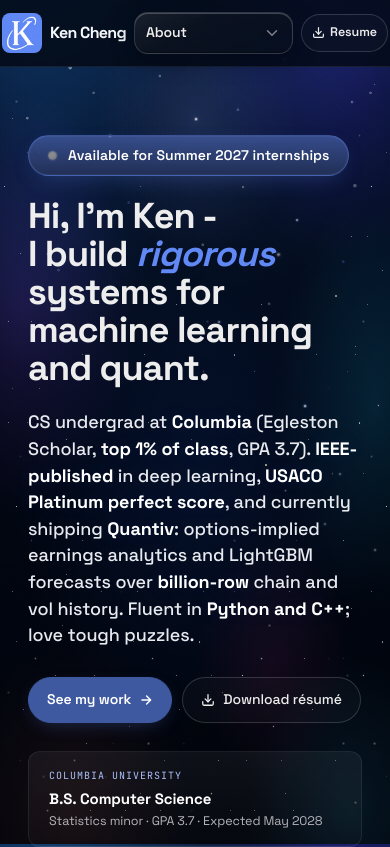
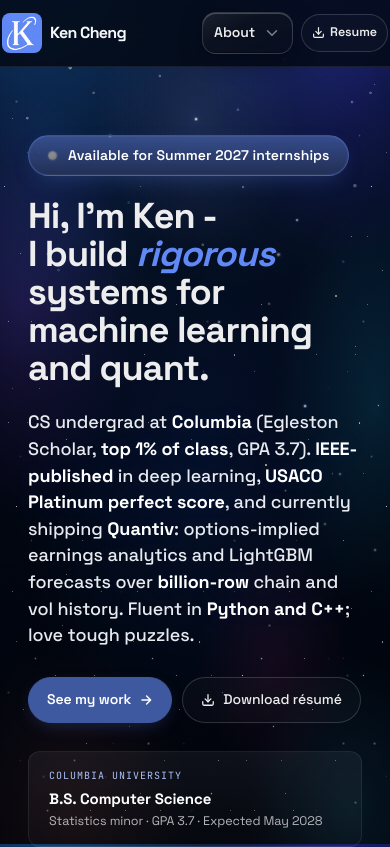
Before and after one commit to kenchengkc/personal-website, a Next.js app: page / in a window 390 px wide. Shown: the top 847 px of the page. Built offline with nearby package versions, Linux system fonts and the light colour scheme.

Commit message:
Enhance navigation styles in global CSS by introducing responsive width adjustments for navigation elements. Implement flex properties for better layout management in both dense and standard navigation modes, ensuring improved visual consistency and usability across various screen sizes.

```diff
--- a/app/globals.css
+++ b/app/globals.css
@@ -574,8 +574,17 @@ button { font: inherit; cursor: pointer; }
   }
   .v2-nav-mnav {
     display: block;
+    min-width: 0;
+  }
+  .v2-nav--dense .v2-nav-mnav {
     width: 100%;
-    min-width: 0;
+    flex: 1 1 0%;
+  }
+  /* Shorter labels while "Ken Cheng" shows: pill only as wide as content (+ chevron). */
+  .v2-nav:not(.v2-nav--dense) .v2-nav-mnav {
+    width: fit-content;
+    max-width: 100%;
+    flex: 0 1 auto;
   }
   .v2-nav--dense .v2-brand-name {
     display: none;
@@ -599,7 +608,7 @@ button { font: inherit; cursor: pointer; }
     min-width: 0;
   }
   /* Full brand (hero): pull logo slightly left, résumé toward the safe edge, tighten
-     padding so “About” fits without ellipsis on narrow iPhones. */
+     padding so "About" fits without ellipsis on narrow iPhones. */
   .v2-nav:not(.v2-nav--dense) .v2-nav-inner {
     padding-left: max(8px, env(safe-area-inset-left, 0px));
     padding-right: max(6px, env(safe-area-inset-right, 0px));
@@ -626,8 +635,20 @@ button { font: inherit; cursor: pointer; }
     gap: 5px;
   }
   .v2-nav:not(.v2-nav--dense) .v2-nav-mnav-trigger {
+    width: fit-content;
+    max-width: 100%;
     padding: 9px 11px;
     gap: 8px;
+  }
+  .v2-nav:not(.v2-nav--dense) .v2-nav-mnav-trigger-label {
+    flex: 0 1 auto;
+  }
+  .v2-nav--dense .v2-nav-mnav-trigger {
+    width: 100%;
+  }
+  .v2-nav--dense .v2-nav-mnav-trigger-label {
+    flex: 1 1 0;
+    min-width: 0;
   }
 }
 
```
